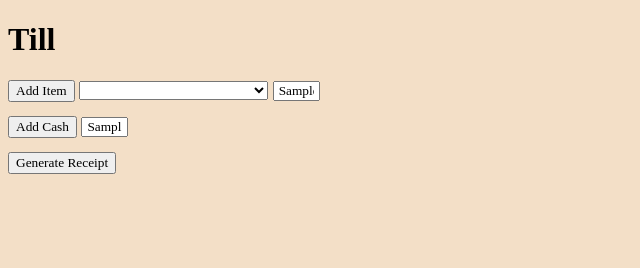
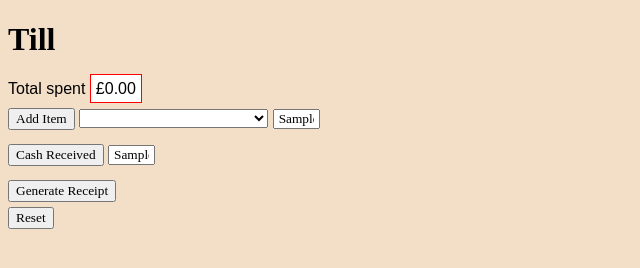
Before and after one commit to glynester/Hipster-Till, a plain HTML site: page index.html in a window 1280 px wide. Both pictures are taken after typing "Sample", "Sample" into the empty fields and a click on the button "Add Item". Shown: the whole page, without its empty margins (0-640 px from the left). Drawn offline with nearby package versions, Linux system fonts and the light colour scheme.

Commit message:
Receipt and purchase list display correctly. Added a running total display. Some tests not working.

```diff
--- a/index.html
+++ b/index.html
@@ -12,18 +12,23 @@
 </head>
 <body>
   <h1> Till </h1>
+  <div style="padding-bottom: 10px">
+    Total spent
+    <output id="amtOwed" type="text" title = "Total amount owed."></output>
+  </div>
   <button type="button" id="btnAddItem" title = "Click to add the item to the bill.">Add Item</button>
   <select id="menuItems" title = "Select a menu item.">
     <option value=""></option>
   </select>
   <input id="quantity" type = "text" title = "Enter the quantity here.">
   <div>
-    <button type="button" id="btnAddCash" title = "Click to enter the amount of cash tendered.">Add Cash</button>
+    <button type="button" id="btnAddCash" title = "Click to enter the amount of cash tendered.">Cash Received</button>
     <input id="cash" type="text" title = "Enter cash received.">
   </div>
   <div>
     <button type="button" id="btnGenRecpt" title = "Click to generate the receipt.">Generate Receipt</button>
   </div>
+  <button type="button" id="btnClearAll" title = "Click to reset.">Reset</button>
   <div id="receipt"></div>
 
 </body>
--- a/src/controller.js
+++ b/src/controller.js
@@ -13,6 +13,16 @@ $(document).ready(function(){
     var item = $('#menuItems option:selected').val();
     var qty = $('#quantity').val();
     till.addItem(item,qty);
+    till.calcBasicTotal();
+    till.calcBasicDiscount();
+    $('#amtOwed').text(`£${(parseFloat(till.spendAmtBeforeDiscount)-parseFloat(till.genDiscAmt)).toFixed(2)}`);
+
+    $('#receipt').empty();
+    var items = till.createInterimPurchList();
+    $('#receipt').css({'width':`${till.CURRENTPURCHLISTWIDTH}px`});
+    items.forEach(v=>{
+      $('#receipt').append($("<pre>").text(v));
+    })
   })
 
   $('#btnGenRecpt').click(function(){
@@ -20,10 +30,12 @@ $(document).ready(function(){
   })
 
   function createRect(){
+    var recItems = till.createRectHeader();
+    if (!recItems) return false;
     $('#receipt').empty();
+    $('#receipt').css({'width':`${till.RECEIPTWIDTH}px`});
     $('#receipt').css({'padding':'10px'});    // Need to set programmatically or receipt padding will be visible.
     $('#receipt').append($("<img>").attr("src","images/cup.png"));
-    var recItems = till.createRectHeader();
     for (var v in recItems){
       if (v=="purchs"){
         recItems[v].forEach(i=>{
--- a/src/till.js
+++ b/src/till.js
@@ -33,7 +33,9 @@ function Till(){
   this.cashTendered = 0;
   this.changeOwed = 0;
   this.GENERALDISCOUNTTHRESHHOLD = 50;
-  this.INVOICEITEMCHARLENGTH = 30;       // Sets the spacing of the individual invoice items.
+  this.INVOICEITEMCHARLENGTH = 30;       // In chars. Sets the spacing of the individual invoice items.
+  this.RECEIPTWIDTH = 240;               // In pixels. Used to dynamically set receipt width.
+  this.CURRENTPURCHLISTWIDTH = 320;      // In pixels. Used to dynamically set the constantly updating, purchase list width.
 }
 
 Till.prototype.addItem = function(item,number){
@@ -54,7 +56,6 @@ Till.prototype.addItem = function(item,number){
 
 Till.prototype.calcBasicTotal = function(){
   if (this.basket.length==0) {
-    console.log("You have not entered any items yet.")
     return false;
   }
   this.spendAmtBeforeDiscount = this.basket.map(v=>this.prices[v[0]]*v[1]).reduce((tot,item)=>{
@@ -90,6 +91,7 @@ Till.prototype.tenderCash = function(cash){
     console.log("No cash amount has been entered.");
     return false;
   }
+  console.log(cash,this.totalOwed);
   if (cash<this.totalOwed){
     console.log("You have not entered anough cash.");
     return false;
@@ -112,14 +114,17 @@ Till.prototype.createRectHeader = function(){
   this.calcTaxation();
   this.finalTotal();
   this.calcCashOwed();
+  if(till.cashTendered==0)return false;
   var receiptComps = {};
   receiptComps["dateTime"] = createDateTime();
   receiptComps["name"] = this.shopName;
   receiptComps["address"] = this.address;
   receiptComps["phone"] = this.phone;
-  receiptComps["purchs"] = createPurchList(this.basket,this.prices, this.INVOICEITEMCHARLENGTH);
+  receiptComps["purchs"] = createPurchList(this.basket,this.prices, this.INVOICEITEMCHARLENGTH,"purchsListForReceipt");
   receiptComps["grossTotal"] = align(this.spendAmtBeforeDiscount, this.INVOICEITEMCHARLENGTH, "Total");
-  receiptComps["basicDiscount"] = align(this.genDiscAmt, this.INVOICEITEMCHARLENGTH, `General ${this.discounts["general"]}% discount`);
+  if (this.genDiscAmt>0){
+    receiptComps["basicDiscount"] = align(this.genDiscAmt, this.INVOICEITEMCHARLENGTH, `General ${this.discounts["general"]}% discount`);
+  }
   receiptComps["totalTax"] = align(this.totalTax, this.INVOICEITEMCHARLENGTH, `Tax at ${this.taxPercent}%`);
   receiptComps["grandTotal"] = align(this.totalOwed, this.INVOICEITEMCHARLENGTH, "Total:");
   receiptComps["cash"] = align(this.cashTendered, this.INVOICEITEMCHARLENGTH, "Cash:");
@@ -127,13 +132,24 @@ Till.prototype.createRectHeader = function(){
   return receiptComps;
 }
 
-function createPurchList(purchs, prices, lineLen){
+Till.prototype.createInterimPurchList = function(){
+  var interimPurchList = createPurchList(this.basket,this.prices, this.INVOICEITEMCHARLENGTH+10,"purchsListForDisplay")
+  // Added 10 chars because the "purchsListForDisplay" is wider than the "purchsListForReceipt".
+  return interimPurchList;
+}
+
+function createPurchList(purchs, prices, lineLen, mode){
+  var listText = createPurchListArray(purchs, prices);
+  return alignPurchs(listText, lineLen, mode);
+}
+
+function createPurchListArray(purchs, prices){
   var listText = purchs.map(v=>{
     var temp = [];
     temp.push(v[0],v[1],prices[v[0]])
     return temp;
   });
-  return alignPurchs(listText, lineLen);
+  return listText;
 }
 
 function align(item, totLineLen, textPrefix){
@@ -145,10 +161,13 @@ function align(item, totLineLen, textPrefix){
   return line;
 }
 
-
-function alignPurchs(purchs,totLineLen){
+function alignPurchs(purchs,totLineLen, mode){
   return purchs.map(v=>{
-    var qtyPrice = `${v[1]} x £${(v[2]).toFixed(2)}`;
+    if (mode=="purchsListForReceipt"){
+      var qtyPrice = `${v[1]} x £${(v[2]).toFixed(2)}`;
+    } else if (mode=="purchsListForDisplay"){
+      var qtyPrice = `${v[1]} x £${(v[2]).toFixed(2)} = £${(v[1]*v[2]).toFixed(2)}`;
+    }
     var item = v[0];
     var lengthRem = totLineLen - qtyPrice.length;
     var line = "";
--- a/stylesheets/styles.css
+++ b/stylesheets/styles.css
@@ -28,3 +28,9 @@ body {
   #receipt img {
     width: 230px;
   }
+
+  #amtOwed {
+    background-color: white;
+    border: 1px red solid;
+    padding: 5px;
+  }
```
Also changed, not shown: spec/TillSpec.js (+2 -2 lines).
